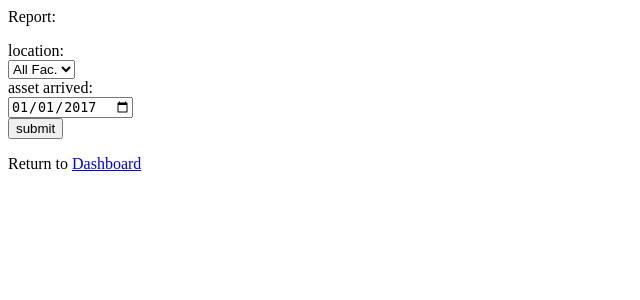
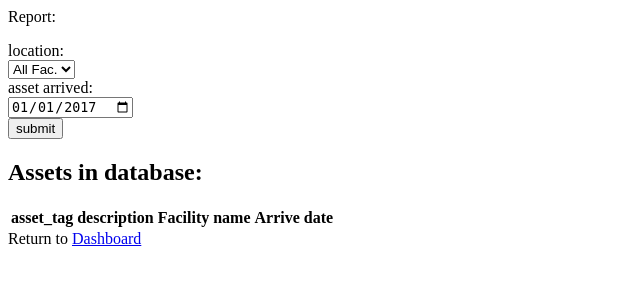
Before and after one commit to bearcast24/CIS322, a Flask app: template src/templates/asset_report.html in a window 1280 px wide. Shown: the top 300 px of the page, without its empty margins (0-640 px from the left). Run offline with Flask 2, Linux system fonts and the light colour scheme; the template is opened without the code that fills it: most values are stand-ins (such as "Sample title", 1, 10 or a date in 2020); lists and menus that the app fills with data are empty; parts of the project's set-up code (start-up, migrations or seed data) failed here and were passed over; some libraries are stand-ins or nearby versions.

Commit message:
Updateing reports

```diff
--- a/src/app.py
+++ b/src/app.py
@@ -361,7 +361,7 @@ def asset_report():
             data['common_name'] = line[2]
             data['arrive_dt'] = line[3]
             asset_results.append(data)
-        session['asset_list'] = asset_results
+        session['asset_repo'] = asset_results
 
         return redirect(url_for('asset_report'))
 
--- a/src/templates/asset_report.html
+++ b/src/templates/asset_report.html
@@ -17,7 +17,7 @@
 			<input type="submit" name="submit" value="submit"/>
 		</form>
 
-		<!-- <h2>Assets in database:</h2>
+		<h2>Assets in database:</h2>
 		<table>
 			<tr>
 				<th> asset_tag </th>
@@ -26,8 +26,8 @@
 				<th> Arrive date </th>
 
 			</tr>
- -->
-			{%for item in session.asset_list%}
+
+			{%for item in session.asset_repo%}
 			<tr>
 				<td> {{item.asset_tag}} </td>
 				<td> {{item.description}} </td>
```
